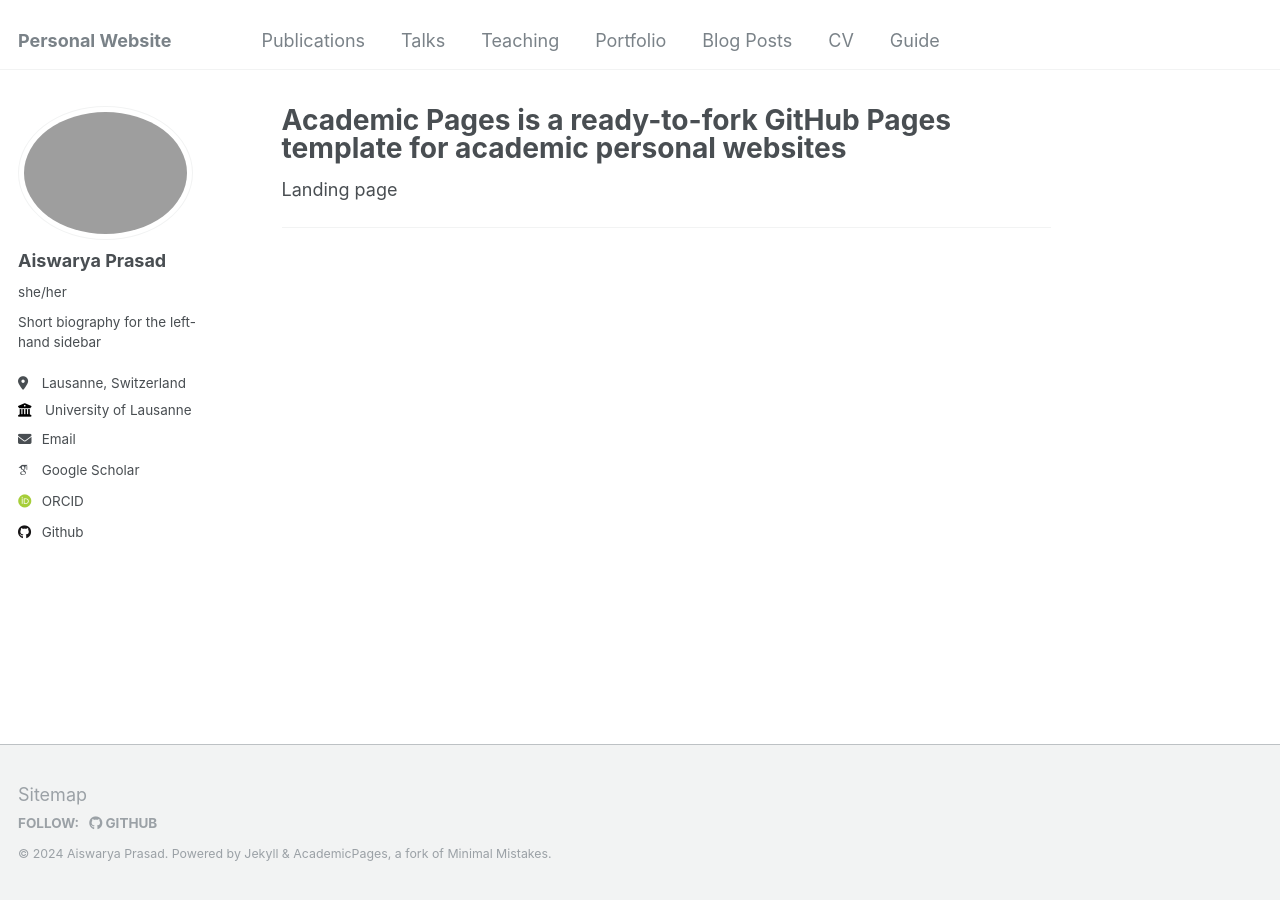
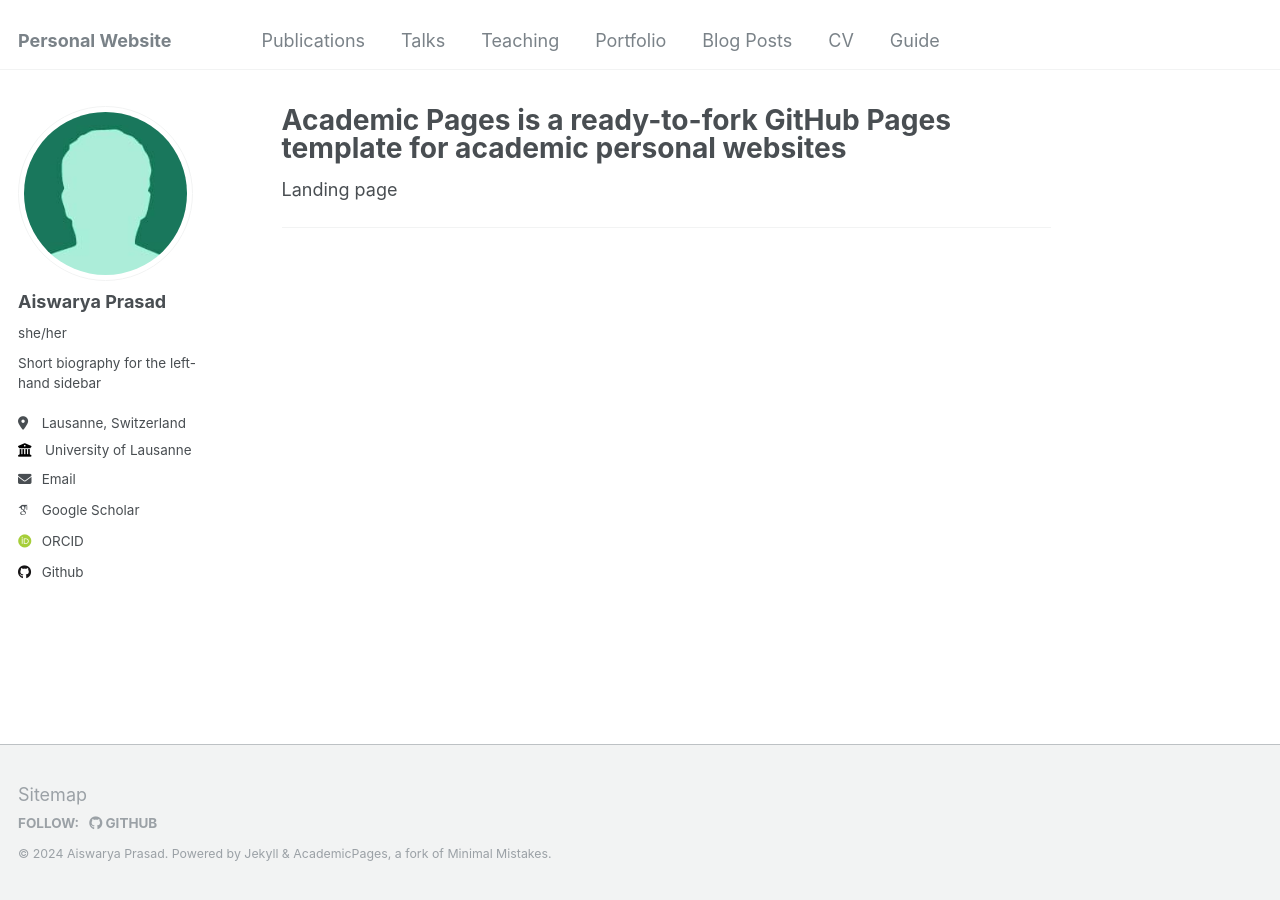
Before and after one commit to Aiswarya-prasad/aiswarya-prasad.github.io, a Jekyll site: the page built from _pages/about.md, in a window 1280 px wide. Built offline with Jekyll 4.4.1, drawn with Linux system fonts in a browser that asks for light colours; some web fonts are replaced.

Commit message:
Syntax change, squash commit later or just ignore.

```diff
--- a/_config.yml
+++ b/_config.yml
@@ -21,7 +21,7 @@ repository               : "Aiswarya-prasad/aiswarya-prasad.github.io"
 #               Additional customization can be done by editing /_includes/author-profile.html
 author:
   # Biographic information
-  avatar           : "bio-photo-2.png"
+  avatar           : "bio-photo-2.jpg"
   name             : "Aiswarya Prasad"
   pronouns         : "she/her"
   bio              : "Short biography for the left-hand sidebar"
```
